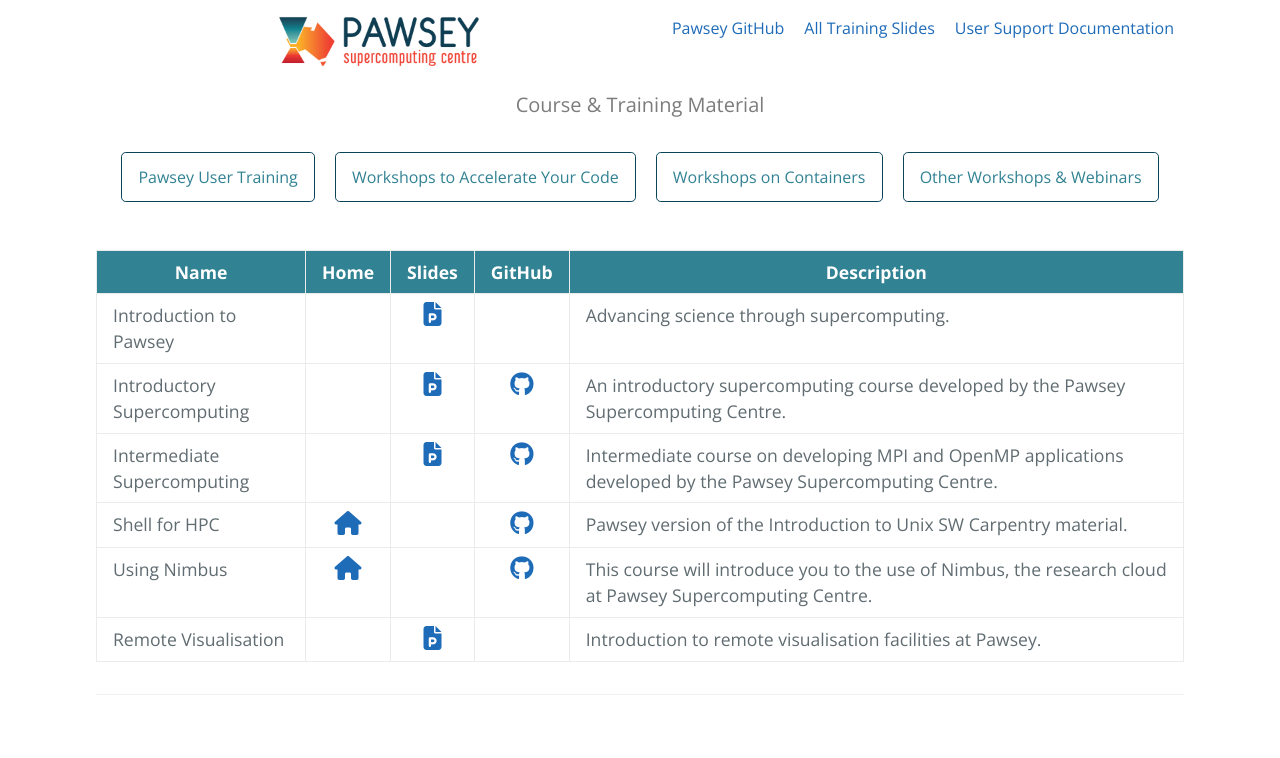
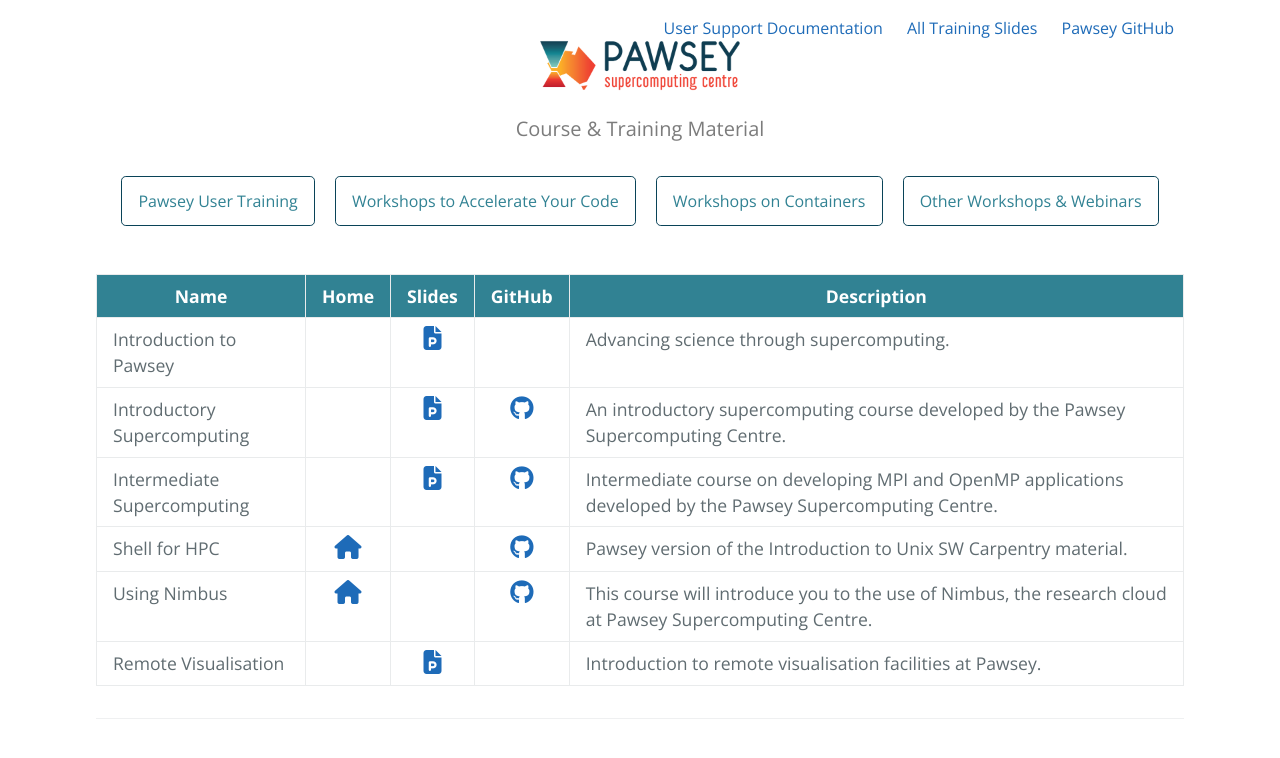
Before and after one commit to PawseySC/PawseySC.github.io, a Jekyll site: the page built from index.md, in a window 1280 px wide. Shown: the top 758 px of the page. Built offline with Jekyll 4.4.1, drawn with Linux system fonts in a browser that asks for light colours; nearby versions of some CDN libraries; our own code applies the rules of GitHub Pages for plain Markdown files; the repository's description, which GitHub fills in, is left out.

Commit message:
Update default.html

```diff
--- a/_layouts/default.html
+++ b/_layouts/default.html
@@ -14,7 +14,7 @@
     <section class="page-header">
       <div style="text-align: right;">
         {% for externalLink in site.data.externalLinks.links %}
-          <div style="float: right;"><a href="{{ externalLink.url }}" style="padding: 10px;">{{ externalLink.title }}</a></div>
+          <a href="{{ externalLink.url }}" style="padding: 10px;">{{ externalLink.title }}</a>
         {% endfor %}
       </div>
       <a class="site-title" href="http://pawsey.org.au"><img width="200" src="{{ '/' | absolute_url }}assets/img/logo.png"></a>
```
